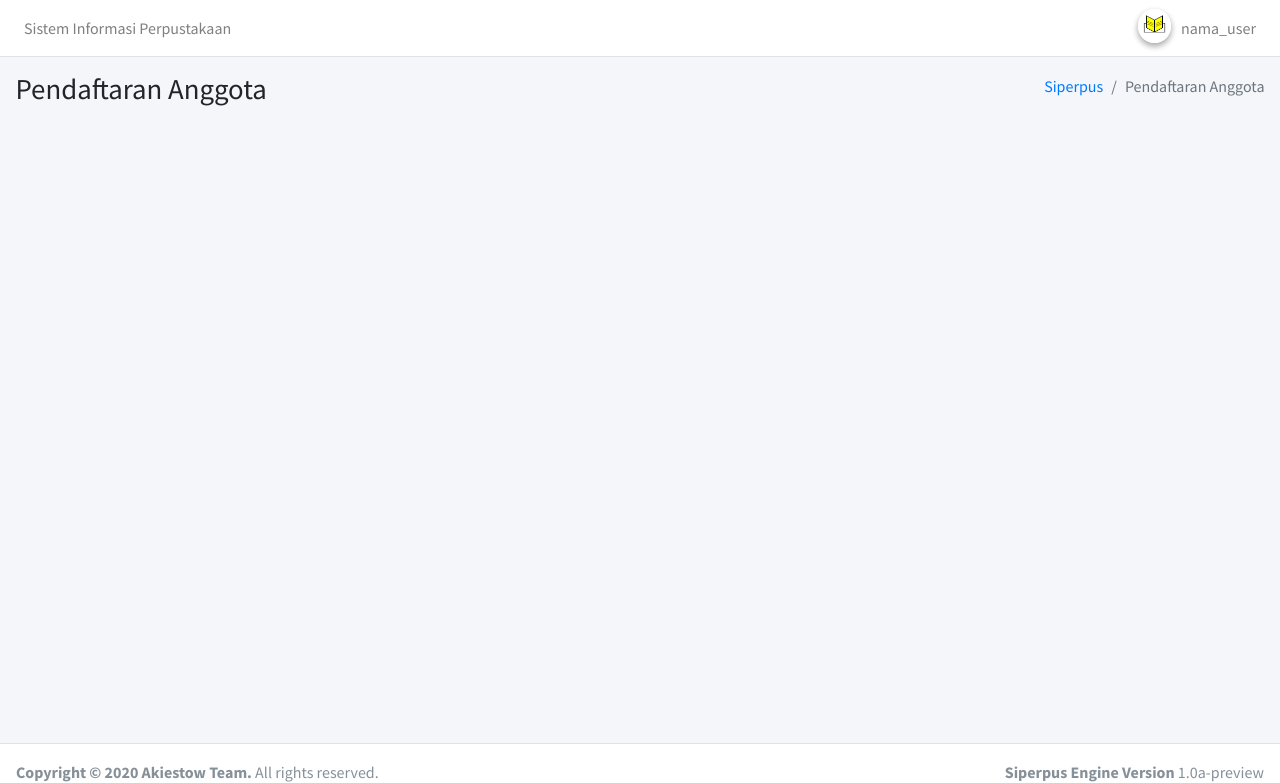
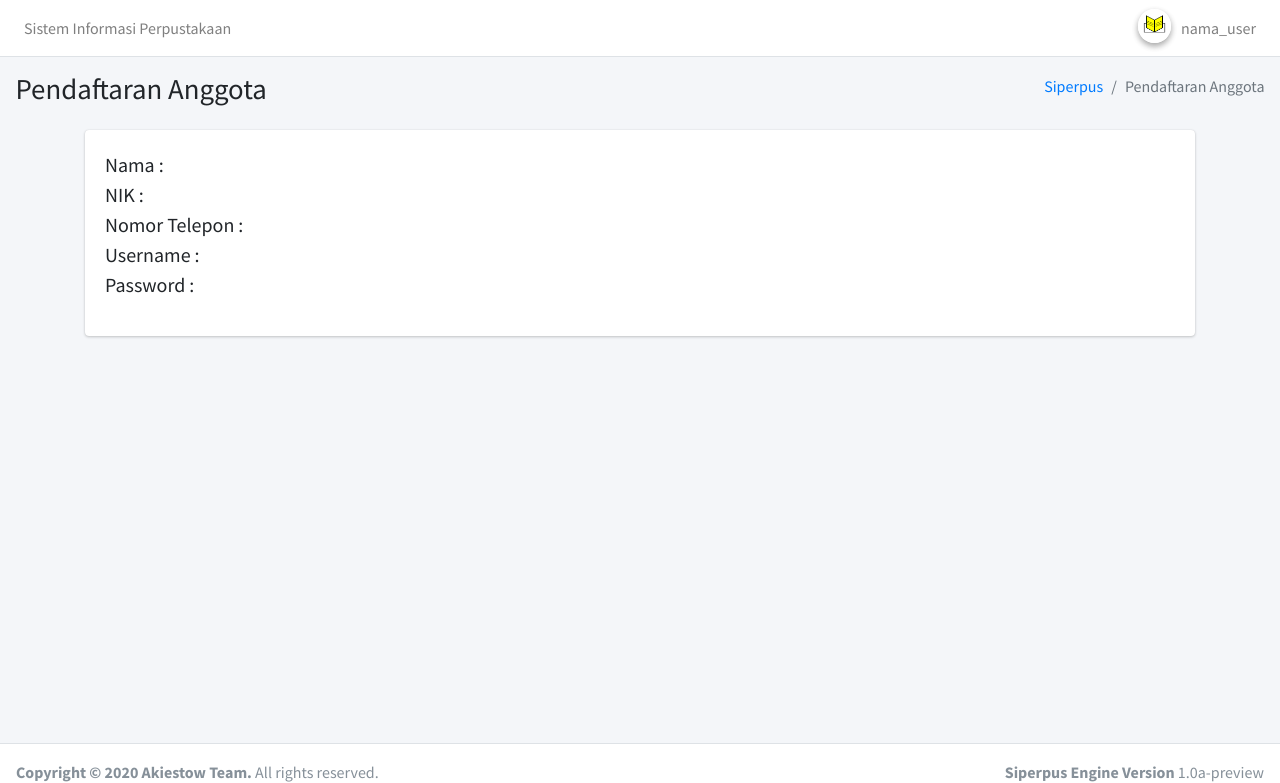
Before and after one commit to NaMLiM/Siperpus, a PHP site: page /addmember.php in a window 1280 px wide. Shown: the top 783 px of the page. Run offline with PHP 8.4, Linux system fonts and the light colour scheme; some libraries are stand-ins or nearby versions.

Commit message:
Added some labels

```diff
--- a/addmember.php
+++ b/addmember.php
@@ -75,18 +75,23 @@
 
     <!-- Main content -->
     <div class="content">
-      <div class="container-fluid">
-        <div class="row">
-          <div class="col-lg-6">
-
+      <div class="container">
+          <div class="col-lg-12">
+            <div class="card">
+              <div class="card-body">
+                <div class="d-flex">
+                  <p class="d-flex flex-column">
+                    <span class="text-lg">Nama :</span>
+                    <span class="text-lg">NIK :</span>
+                    <span class="text-lg">Nomor Telepon :</span>
+                    <span class="text-lg">Username :</span>
+                    <span class="text-lg">Password :</span>
+                  </p>
+                </div>
+              </div>
+            </div>
           </div>
           <!-- /.col-md-6 -->
-          <div class="col-lg-6">
-
-          </div>
-          <!-- /.col-md-6 -->
-        </div>
-        <!-- /.row -->
       </div>
       <!-- /.container-fluid -->
     </div>
```
